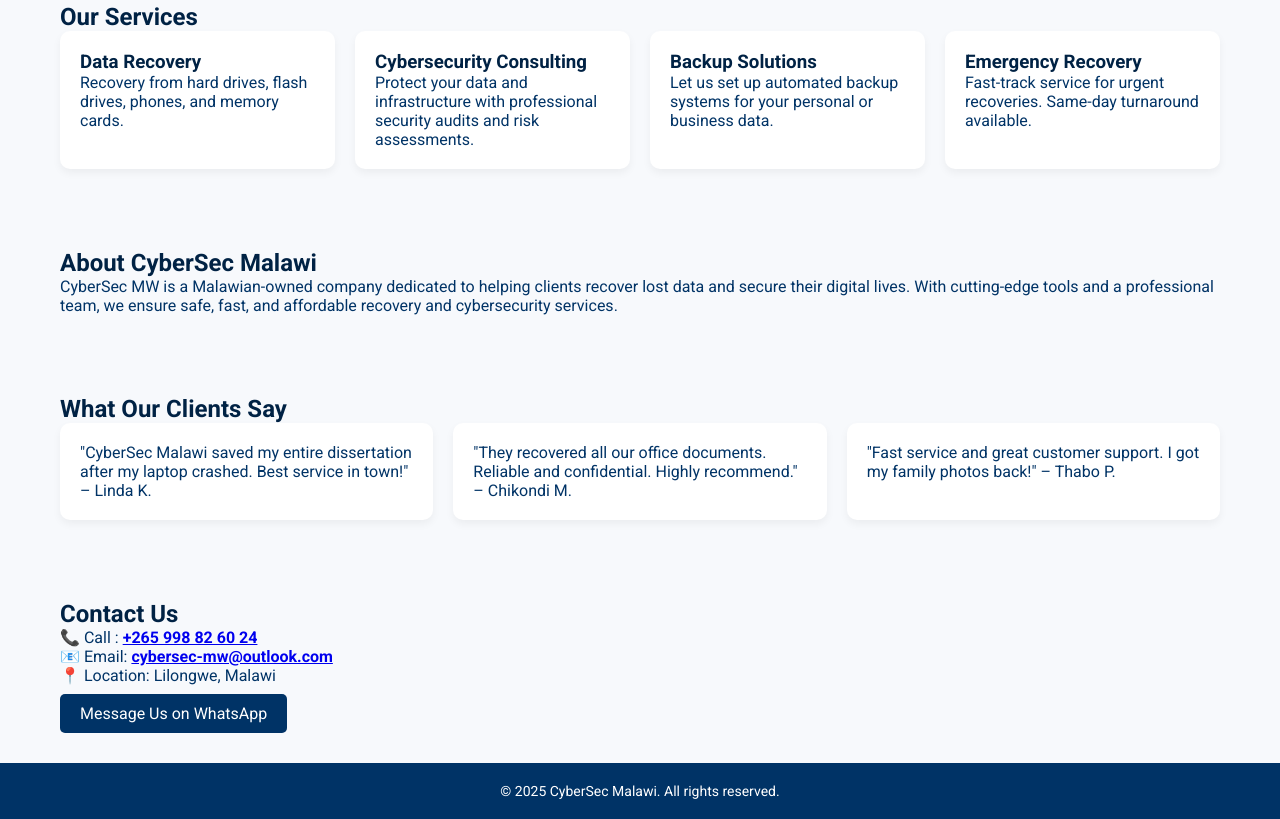
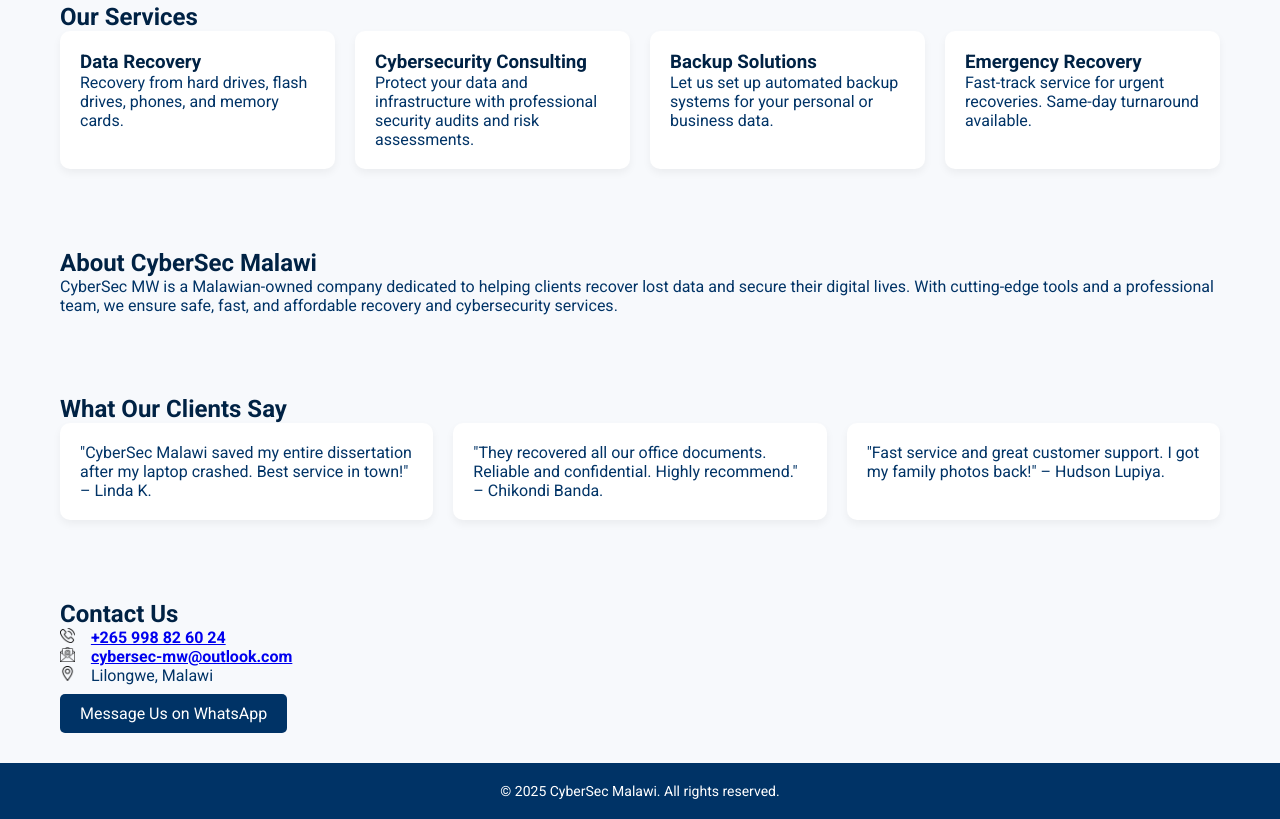
Before and after one commit to Kelvin-nightowl/cybersec-malawi, a plain HTML site: page index.html in a window 1280 px wide. Shown: the part 508-1327 px from the top of the page. Drawn offline with Linux system fonts and the light colour scheme.

Commit message:
added better icons on the contact menu

```diff
--- a/index.html
+++ b/index.html
@@ -10,7 +10,7 @@
     body { font-family: 'Roboto', sans-serif; background-color: #f7f9fc; color: #003366; }
     header, footer { background-color: #003366; color: white; padding: 20px 40px; text-align: center; }
     nav a { color: white; margin: 0 15px; text-decoration: none; font-weight: bold; }
-    .logo { max-width: 100px; margin-bottom: 10px; }
+    .logo { max-width: 100px; margin-bottom: 10px; max-border-radius: 10px; }
     .container { padding: 40px 20px; max-width: 1200px; margin: auto; }
     h1, h2, h3 { color: #002244; }
     .btn { background-color: #003366; color: white; padding: 10px 20px; border: none; border-radius: 5px; text-decoration: none; }
@@ -79,19 +79,19 @@
       <p>"CyberSec Malawi saved my entire dissertation after my laptop crashed. Best service in town!" – Linda K.</p>
     </div>
     <div class="card">
-      <p>"They recovered all our office documents. Reliable and confidential. Highly recommend." – Chikondi M.</p>
+      <p>"They recovered all our office documents. Reliable and confidential. Highly recommend." – Chikondi Banda.</p>
     </div>
     <div class="card">
-      <p>"Fast service and great customer support. I got my family photos back!" – Thabo P.</p>
+      <p>"Fast service and great customer support. I got my family photos back!" – Hudson Lupiya.</p>
     </div>
   </div>
 </section>
 
 <section class="container" id="contact">
   <h2>Contact Us</h2>
-  <p>📞 Call : <strong><a href="tel:+265 998 82 60 24" target="_blank">+265 998 82 60 24</a></strong></p>
-  <p>📧 Email: <strong><a href="mailto:cybersec-mw@outlook.com">cybersec-mw@outlook.com</a></strong></p>
-  <p>📍 Location: Lilongwe, Malawi</p>
+  <p> <img src="phone-call.png" alt="" height="15px">&nbsp;&nbsp;&nbsp;&nbsp;<strong><a href="tel:+265 998 82 60 24" target="_blank">+265 998 82 60 24</a></strong></p>
+  <p><img src="email.png" alt="" height="15px">&nbsp;&nbsp;&nbsp;&nbsp;<strong><a href="mailto:cybersec-mw@outlook.com">cybersec-mw@outlook.com</a></strong></p>
+  <p><img src="location.png" alt="" height="15px"> &nbsp;&nbsp;&nbsp;Lilongwe, Malawi</p>
   <br>
   <a href="https://wa.me/265884822352" class="btn" target="_blank">Message Us on WhatsApp</a>
 </section>
```
Also changed, not shown: email.png (added), location.png (added), phone-call.png (added), 3 other files.
